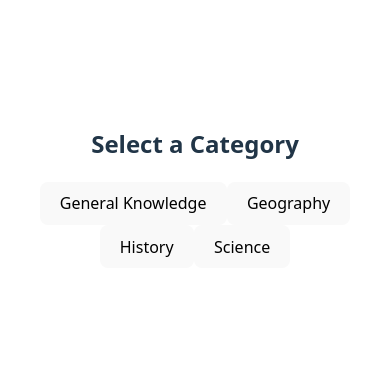
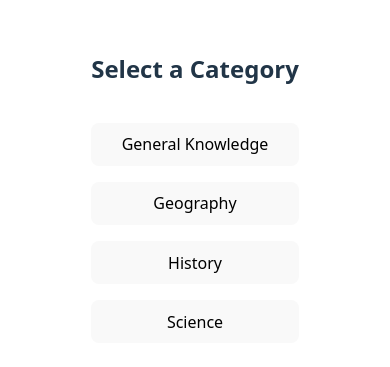
Before and after one commit to salvar3nga/Quizz, a Svelte app: page / in a window 390 px wide. Shown: the part 235-602 px from the top of the page. Built offline with nearby package versions, Linux system fonts and the light colour scheme.

Commit message:
feat: add responsive design

```diff
--- a/index.html
+++ b/index.html
@@ -4,7 +4,7 @@
     <meta charset="UTF-8" />
     <link rel="icon" type="image/svg+xml" href="/vite.svg" />
     <meta name="viewport" content="width=device-width, initial-scale=1.0" />
-    <title>Vite + Svelte + TS</title>
+    <title>Quizz Mei</title>
   </head>
   <body>
     <div id="app"></div>
--- a/src/components/CategorySelector.svelte
+++ b/src/components/CategorySelector.svelte
@@ -1,18 +1,31 @@
 <script lang="ts">
   import { startQuiz } from "../store/quizStore";
   import { questions } from "../constants/questions";
-  import type {Category} from "../constants/category";
+  import type { Category } from "../constants/category";
 
-  const categories : Category[] = ["General Knowledge", "Geography", "History", "Science"];
+  const categories: Category[] = [
+    "General Knowledge",
+    "Geography",
+    "History",
+    "Science",
+  ];
 
   function handleSelect(category: Category) {
     startQuiz(category, questions);
   }
 </script>
 
-<div class="flex flex-col gap-4">
+<div class="category-selector">
   <h2>Select a Category</h2>
   {#each categories as category}
     <button on:click={() => handleSelect(category)}>{category}</button>
   {/each}
 </div>
+
+<style>
+  .category-selector {
+    display: flex;
+    flex-direction: column;
+    gap: 1rem;
+  }
+</style>
--- a/src/components/Question.svelte
+++ b/src/components/Question.svelte
@@ -33,10 +33,25 @@
 {#if question}
   <div>
     <h2>{question.question}</h2>
-    <div>
+    <div class="question-options">
       {#each question.options as option, i}
         <button on:click={() => selectAnswer(i)}>{option}</button>
       {/each}
     </div>
   </div>
 {/if}
+
+<style>
+  .question-options {
+    display: grid;
+    grid-template-columns: 1fr 1fr;
+    gap: 1rem;
+  }
+
+  @media (max-width: 600px) {
+    .question-options {
+      grid-template-columns: 1fr;
+      gap: 1rem;
+    }
+  }
+</style>
```
Also changed, not shown: src/constants/question.d.ts (added, +8 -0 lines), src/constants/questions.ts (+1 -7 lines).
